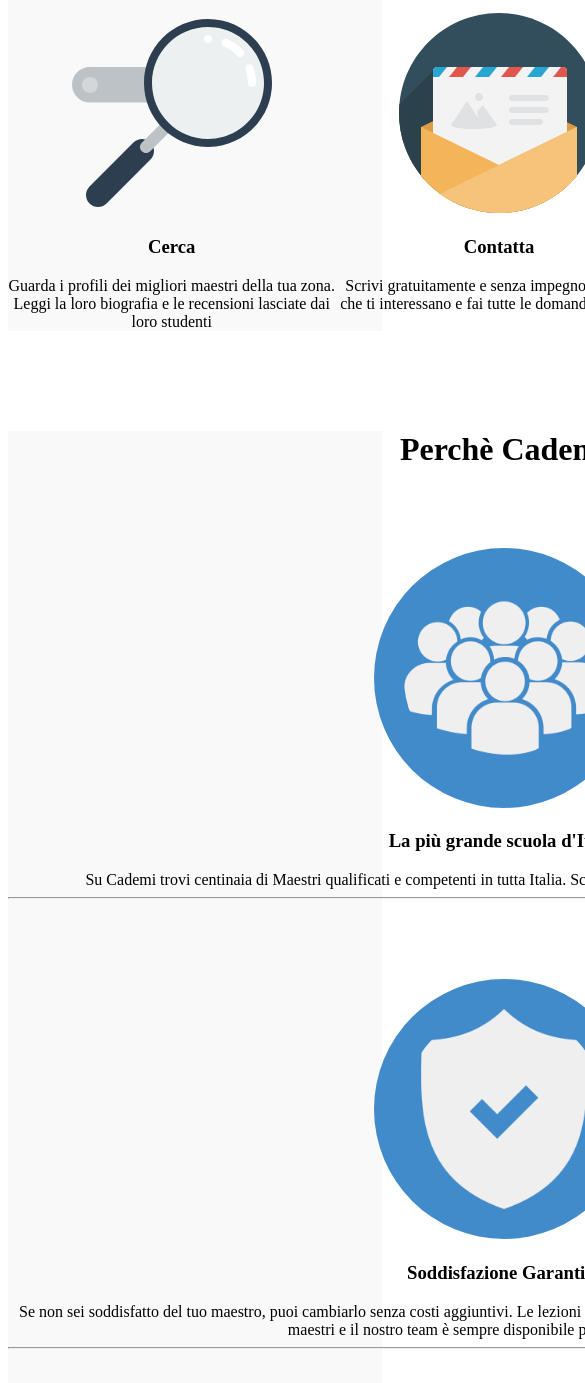
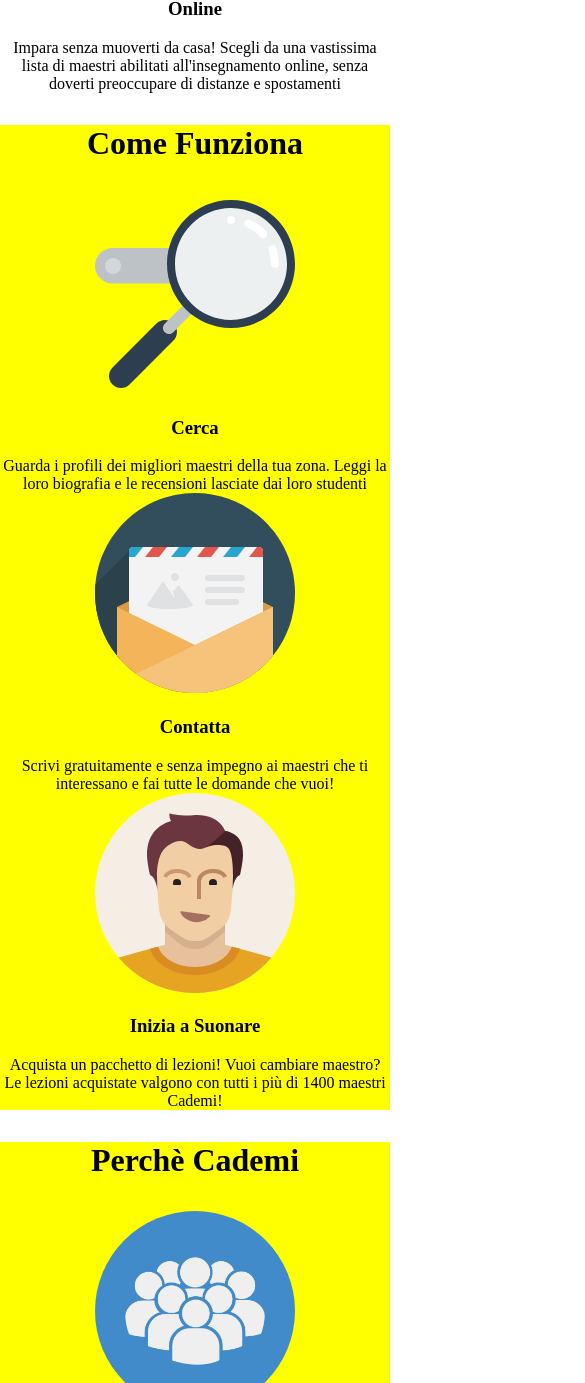
Before and after one commit to lindam-code/html-css-resp-wannabe-12bool, a plain HTML site: page index.html in a window 390 px wide. Shown: the part 617-2000 px from the top of the page, 585 px wide, since content can reach past the window. Drawn offline with Linux system fonts and the light colour scheme.

Commit message:
Responsive.

```diff
--- a/css/12bool.css
+++ b/css/12bool.css
@@ -92,7 +92,7 @@
   .col-xs-offset-2 {
     margin-left: calc(100%/12*2);
   }
-  .col-xs-offset-2 {
+  .col-xs-offset-3 {
     margin-left: calc(100%/12*3);
   }
   .col-xs-offset-4 {
@@ -173,7 +173,7 @@
   .col-md-offset-2 {
     margin-left: calc(100%/12*2);
   }
-  .col-md-offset-2 {
+  .col-md-offset-3 {
     margin-left: calc(100%/12*3);
   }
   .col-md-offset-4 {
@@ -254,7 +254,7 @@
   .col-lg-offset-2 {
     margin-left: calc(100%/12*2);
   }
-  .col-lg-offset-2 {
+  .col-lg-offset-3 {
     margin-left: calc(100%/12*3);
   }
   .col-lg-offset-4 {
--- a/css/style.css
+++ b/css/style.css
@@ -1,36 +1,15 @@
-.row {
-  width: 992px;
-  margin-left: auto;
-  margin-right: auto;
-  margin-top: 100px;
-}
-
 /* BLOCCO LEZIONI */
-#lezioni .row>.left,
-#lezioni .row>.right {
-  width: 50%;
-  float: left;
-}
-
-#lezioni .row img {
+#lezioni .container img {
   /* per centrare orizzontalmente */
   display: block;
   margin-right: auto;
   margin-left: auto;
 }
-
 #lezioni {
   text-align: center;
 }
 
 /* BLOCCO STEPS */
-#steps .row>.left,
-#steps .row>.central,
-#steps .row>.right {
-  float: left;
-  width: 33%;
-}
-
 #steps {
   text-align: center;
 }
@@ -39,35 +18,40 @@
 #why {
   text-align: center;
 }
-
-#why .row>.first,
-#why .row>.second,
-#why .row>.third {
-  width: 100%;
-  margin-top: 80px;
-}
-
-#why .row img {
+#why .container img {
   background-color: #428bca;
   border-radius: 50%;
   padding: 30px
 }
 
 /* COMMON */
-.row::after {
-  content: '';
-  display: table;
-  clear: both;
+.container-grey {
+  background-color: #f9f9f9;
+}
+img {
+  height: 200px;
+
+}
+h1 , h3 {
+  margin: 1em 0;
 }
 
-.container.grey {
-  background-color: #f9f9f9;
+/* media query */
+@media all and (min-width: 768px) and (max-width: 992px) {
+  img {
+    height: 100px;
+  }
+  .container-grey {
+    background-color: #3D7E9A;
+  }
 }
 
-img {
-  height: 200px;
+/* media query */
+@media all and (max-width: 768px) {
+  img {
+    width: 50 px;
+  }
+  .container-grey {
+    background-color: yellow;
+  }
 }
-
-.clear {
-  clear: both;
-}
--- a/index.html
+++ b/index.html
@@ -3,19 +3,20 @@
   <head>
     <meta charset="utf-8">
     <meta name="viewport" content="width=device-width, initial-scale=1.0">
+    <link rel="stylesheet" href="css/12bool.css">
     <link rel="stylesheet" href="css/style.css">
     <title>Responsive Boolean aCademy</title>
   </head>
   <body>
-    <div id="lezioni" class="container">
-      <div class="row">
+    <div id="lezioni">
+      <div class="container">
         <h1>Lezioni dove vuoi tu</h1>
-        <div class="left">
+        <div class="col-lg-6 col-md-3 col-md-offset-3 col-xs-12">
           <img src="img/icon/maps.png" alt="">
           <h3>A casa tua</h3>
           Scegli il tuo maestro preferito e prenota la prima lezione a casa tua, a casa del maestro o nel suo studio
         </div>
-        <div class="right">
+        <div class="col-lg-6 col-md-3 col-xs-12">
           <img src="img/icon/screen.png" alt="">
           <h3>Online</h3>
           Impara senza muoverti da casa! Scegli da una vastissima lista di maestri abilitati all'insegnamento online, senza doverti preoccupare di distanze e spostamenti
@@ -23,20 +24,20 @@
       </div>
     </div>
 
-    <div id="steps" class="container grey">
-      <div class="row">
+    <div id="steps" class="container-grey">
+      <div class="container">
         <h1>Come Funziona</h1>
-        <div class="left">
+        <div class="col-lg-4 col-md-4 col-xs-12">
           <img src="img/search.svg" alt="">
           <h3>Cerca</h3>
           Guarda i profili dei migliori maestri della tua zona. Leggi la loro biografia e le recensioni lasciate dai loro studenti
         </div>
-        <div class="central">
+        <div class="col-lg-4 col-md-4 col-xs-12">
           <img src="img/letter.svg" alt="">
           <h3>Contatta</h3>
           Scrivi gratuitamente e senza impegno ai maestri che ti interessano e fai tutte le domande che vuoi!
         </div>
-        <div class="right">
+        <div class="col-lg-4 col-md-4 col-xs-12">
           <img src="img/male.svg" alt="">
           <h3>Inizia a Suonare</h3>
           Acquista un pacchetto di lezioni! Vuoi cambiare maestro? Le lezioni acquistate valgono con tutti i più di 1400 maestri Cademi!
@@ -44,22 +45,22 @@
       </div>
     </div>
 
-    <div id="why" class="container grey">
-      <div class="row">
+    <div id="why" class="container-grey">
+      <div class="container">
         <h1>Perchè Cademi</h1>
-        <div class="first">
+        <div class="col-lg-12 col-md-12 col-xs-12">
           <img src="img/icon/profile.png" alt="">
           <h3>La più grande scuola d'Italia</h3>
           Su Cademi trovi centinaia di Maestri qualificati e competenti in tutta Italia. Scegli quello più adatto a te e contattali senza impegno
           <hr>
         </div>
-        <div class="second">
+        <div class="col-lg-12 col-md-12 col-xs-12">
           <img src="img/icon/secure.png" alt="">
           <h3>Soddisfazione Garantita</h3>
           Se non sei soddisfatto del tuo maestro, puoi cambiarlo senza costi aggiuntivi. Le lezioni acquistate su Cademi possono essere utilizzate con tutti i nostri maestri e il nostro team è sempre disponibile per darti un consiglio!
           <hr>
         </div>
-        <div class="third">
+        <div class="col-lg-12 col-md-12 col-xs-12">
           <img src="img/icon/flex.png" alt="">
           <h3>Flessibile e Conveniente</h3>
           Cademi non ha alcun costo d’iscrizione a differenza delle scuole di musica tradizionali. Inoltre, sei tu a scegliere dove fare lezione e gli orari delle tue lezioni.
```
